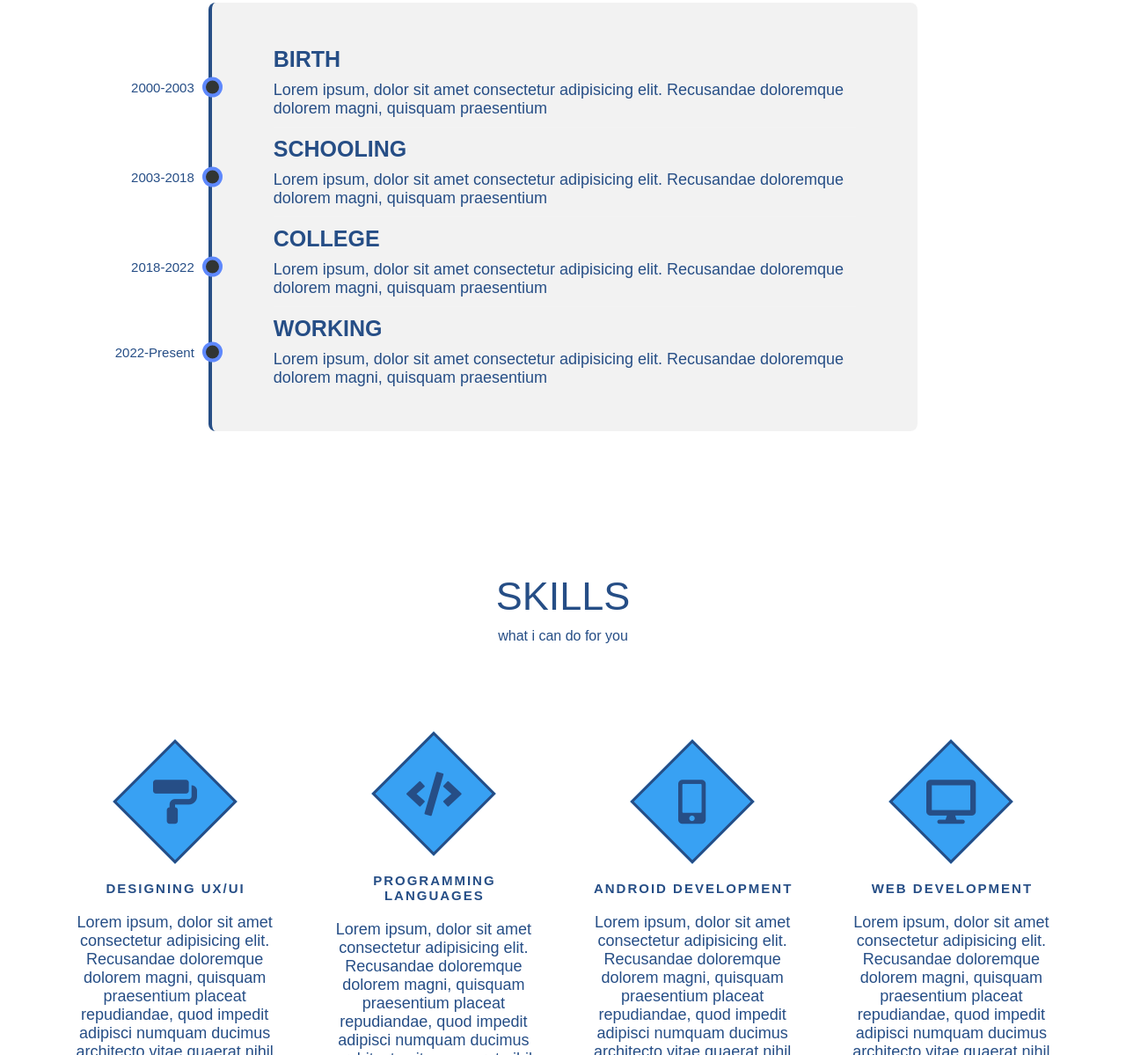
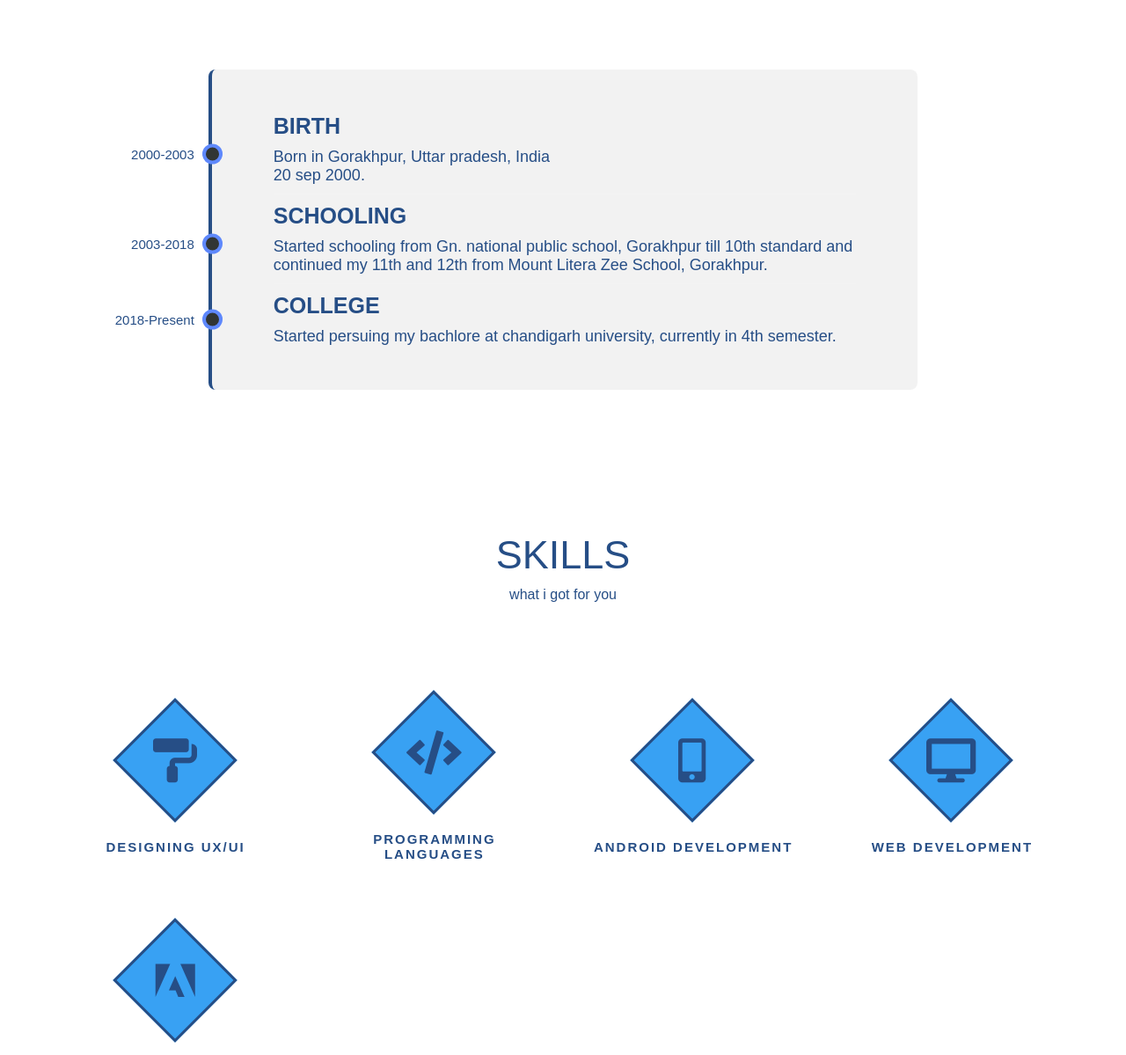
Before and after one commit to kakarot07/portfolio, a plain HTML site: page index.html in a window 1280 px wide. Shown: the part 1601-2800 px from the top of the page at 88% size. Drawn offline with nearby package versions, Linux system fonts and the light colour scheme.

Commit message:
proimage
profile

```diff
--- a/index.html
+++ b/index.html
@@ -32,14 +32,15 @@
                     <a href="#about" class="nav-link">About</a>
                 </li>
                 <li>
-                    <a href="#services" class="nav-link">Services</a>
+                    <a href="#Timeline" class="nav-link">Timeline</a>
                 </li>
                 <li>
-                    <a href="#portfolio" class="nav-link">Portfolio</a>
+                    <a href="#skills" class="nav-link">Skills</a>
                 </li>
                 <li>
-                    <a href="#experience" class="nav-link">Timeline</a>
+                    <a href="#portfolio" class="nav-link">Porject</a>
                 </li>
+
                 <li>
                     <a href="#contact" class="nav-link">Contact</a>
                 </li>
@@ -54,17 +55,20 @@
     <section class="about" id="about">
         <div class="container">
             <div class="profile.img has-margin-right">
-                <img src="./images/DSC_0464~2.JPG" alt="">
+                <img src="./images/Asset_13@4x.png" alt="">
             </div>
             <div class="about-details">
                 <div class="about-heading">
                     <h1>About</h1>
                     <h6>Myself</h6>
                 </div>
-                <p>Lorem ipsum, dolor sit amet consectetur adipisicing elit.
-                   Recusandae doloremque dolorem magni, quisquam praesentium
-                   placeat repudiandae, quod impedit adipisci numquam ducimus
-                   architecto vitae quaerat nihil inventore nemo commodi itaque vero.
+                <p> Hey there i am a 2nd year student, currently persuing my bachlores in computer science engineering at chandigarh university
+                    i am keen towards technology and gadgets .
+
+                    My hobbies are to travel and explore nature
+                    i love to play videogames and ride bikes.
+
+
                 </p>
                 <div class="social-media">
 
@@ -90,6 +94,11 @@
                                         <i class="fab fa-linkedin-in"></i>
                                     </a>
                                 </td>
+                                <td>
+                                    <a href="https://www.instagram.com/thisisanaskhan7/" class="icon-link">
+                                        <i class="fab fa-instagram"></i>
+                                    </a>
+                                </td>
                             </tr>
                         </table>
 
@@ -100,7 +109,7 @@
     </section>
     <hr>
 
-    <section class="experience" id="experience">
+    <section class="experience" id="Timeline">
         <div class="container">
             <div class="section-heading">
                 <h1>Timeline</h1>
@@ -111,41 +120,34 @@
                     <li class="date" data-date="2000-2003">
                         <h1>Birth</h1>
                         <p>
-                                Lorem ipsum, dolor sit amet consectetur adipisicing elit.
-                            Recusandae doloremque dolorem magni, quisquam praesentium
+                              Born in Gorakhpur, Uttar pradesh, India <br>
+                              20 sep 2000.
                         </p>
                     </li>
                     <li class="date" data-date="2003-2018">
                         <h1>schooling</h1>
                         <p>
-                            Lorem ipsum, dolor sit amet consectetur adipisicing elit.
-                            Recusandae doloremque dolorem magni, quisquam praesentium
+                            Started schooling from Gn. national public school, Gorakhpur till 10th standard
+                            and continued my 11th and 12th from Mount Litera Zee School, Gorakhpur.
                         </p>
                     </li>
-                    <li class="date" data-date="2018-2022">
+                    <li class="date" data-date="2018-Present">
                         <h1>college</h1>
                         <p>
-                            Lorem ipsum, dolor sit amet consectetur adipisicing elit.
-                            Recusandae doloremque dolorem magni, quisquam praesentium
+                            Started persuing my bachlore at chandigarh university, currently in 4th semester.
                         </p>
                     </li>
-                    <li class="date" data-date="2022-Present">
-                        <h1>Working</h1>
-                        <p>
-                            Lorem ipsum, dolor sit amet consectetur adipisicing elit.
-                            Recusandae doloremque dolorem magni, quisquam praesentium
-                        </p>
-                    </li>
+
                 </ul>
             </div>
         </div>
     </section>
     <hr>
-    <section class="services" id="services">
+    <section class="services" id="skills">
         <div class="container">
             <div class="section-heading">
                 <h1>Skills</h1>
-                <h6>what i can do for you</h6>
+                <h6>what i got for you</h6>
             </div>
             <div class="my-skills">
                 <div class="skill">
@@ -153,21 +155,16 @@
                         <i class="fas fa-paint-roller fa-5x"></i>
                     </div>
                     <h1>Designing UX/UI</h1>
-                    <p>Lorem ipsum, dolor sit amet consectetur adipisicing elit.
-                        Recusandae doloremque dolorem magni, quisquam praesentium
-                        placeat repudiandae, quod impedit adipisci numquam ducimus
-                        architecto vitae quaerat nihil inventore nemo commodi itaque vero.
-                     </p>
+                    <p>
+
+                    </p>
                 </div>
                 <div class="skill">
                     <div class="icon-container">
                         <i class="fas fa-code fa-5x"></i>
                     </div>
                     <h1>Programming Languages</h1>
-                    <p>Lorem ipsum, dolor sit amet consectetur adipisicing elit.
-                        Recusandae doloremque dolorem magni, quisquam praesentium
-                        placeat repudiandae, quod impedit adipisci numquam ducimus
-                        architecto vitae quaerat nihil inventore nemo commodi itaque vero.
+                    <p>
                      </p>
                 </div>
                 <div class="skill">
@@ -175,10 +172,7 @@
                         <i class="fas fa-mobile-alt fa-5x"></i>
                     </div>
                     <h1>Android Development</h1>
-                    <p>Lorem ipsum, dolor sit amet consectetur adipisicing elit.
-                        Recusandae doloremque dolorem magni, quisquam praesentium
-                        placeat repudiandae, quod impedit adipisci numquam ducimus
-                        architecto vitae quaerat nihil inventore nemo commodi itaque vero.
+                    <p>
                      </p>
                 </div>
                 <div class="skill">
@@ -186,10 +180,15 @@
                         <i class="fas fa-desktop fa-5x"></i>
                     </div>
                     <h1>Web Development</h1>
-                    <p>Lorem ipsum, dolor sit amet consectetur adipisicing elit.
-                        Recusandae doloremque dolorem magni, quisquam praesentium
-                        placeat repudiandae, quod impedit adipisci numquam ducimus
-                        architecto vitae quaerat nihil inventore nemo commodi itaque vero.
+                    <p>
+                     </p>
+                </div>
+                <div class="skill">
+                <div class="icon-container">
+                <i class="fab fa-adobe fa-5x"></i>
+            </div>
+            <h1>Web Development</h1>
+                    <p>
                      </p>
                 </div>
              </div>
@@ -279,7 +278,9 @@
     </section>
     <footer class="copyright">
         <div class="up" id="up">
-            <i class="fas fa-chevron-up"></i>
+            <i class="fas fa-chevron-up">
+                <a href="index.html"></a>
+            </i>
 
         </div>
         <p style="color: #89cff0;"> &copy : 2020 Anas Husain Khan</p>
```
Also changed, not shown: images/Asset_13@4x.png (added).
